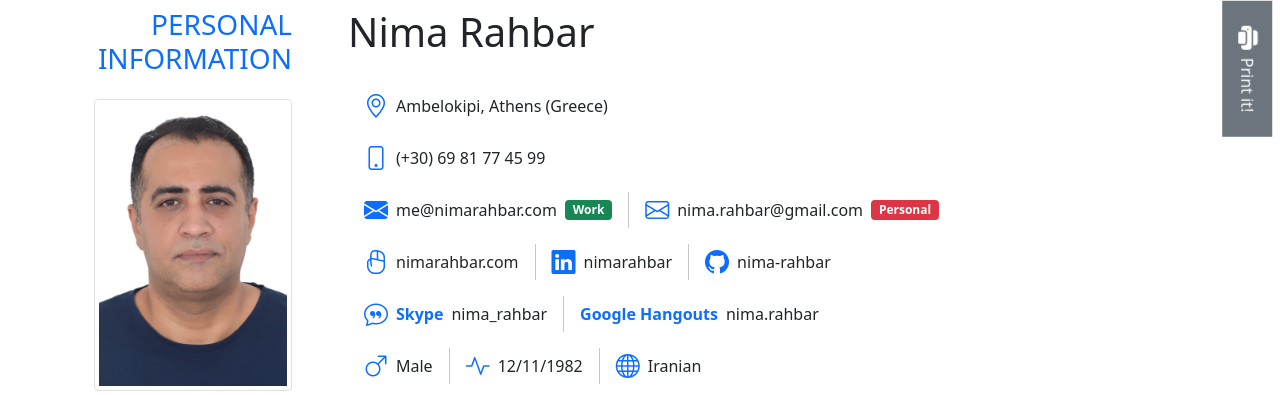
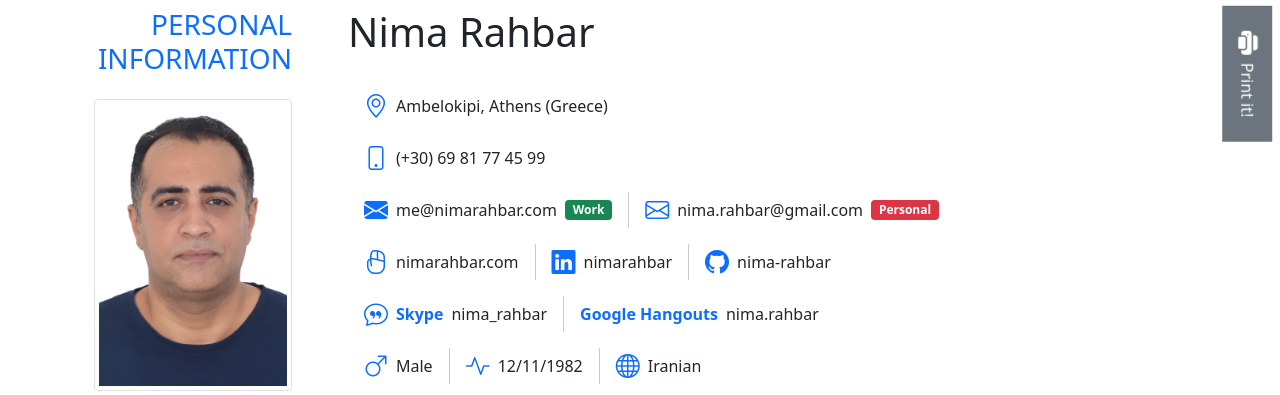
Before and after one commit to nima-rahbar/cv-static, a PHP site: page / in a window 1280 px wide. Shown: the part 66-461 px from the top of the page. Run offline with PHP 8.4, Linux system fonts and the light colour scheme; some libraries are stand-ins or nearby versions.

Commit message:
Version 1.0.3

```diff
--- a/css/style.css
+++ b/css/style.css
@@ -2,7 +2,7 @@
 	cursor: pointer;
 }
 #print-btn{
-	transform: rotate(90deg) translate(110px, -35px);
+	transform: rotate(90deg) translate(115px, -35px);
 }
 .page-break-clear {
 	clear: both;
```
